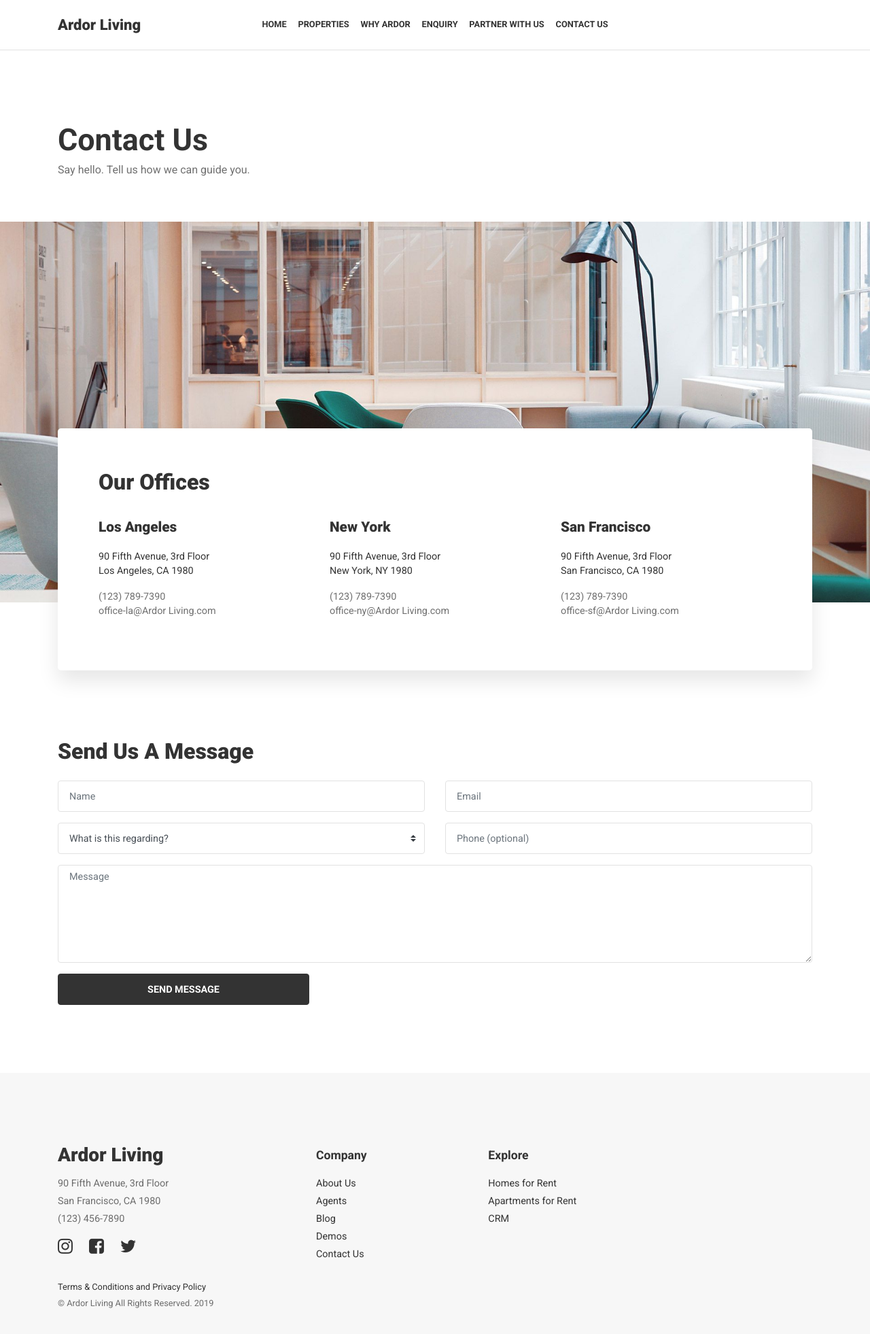
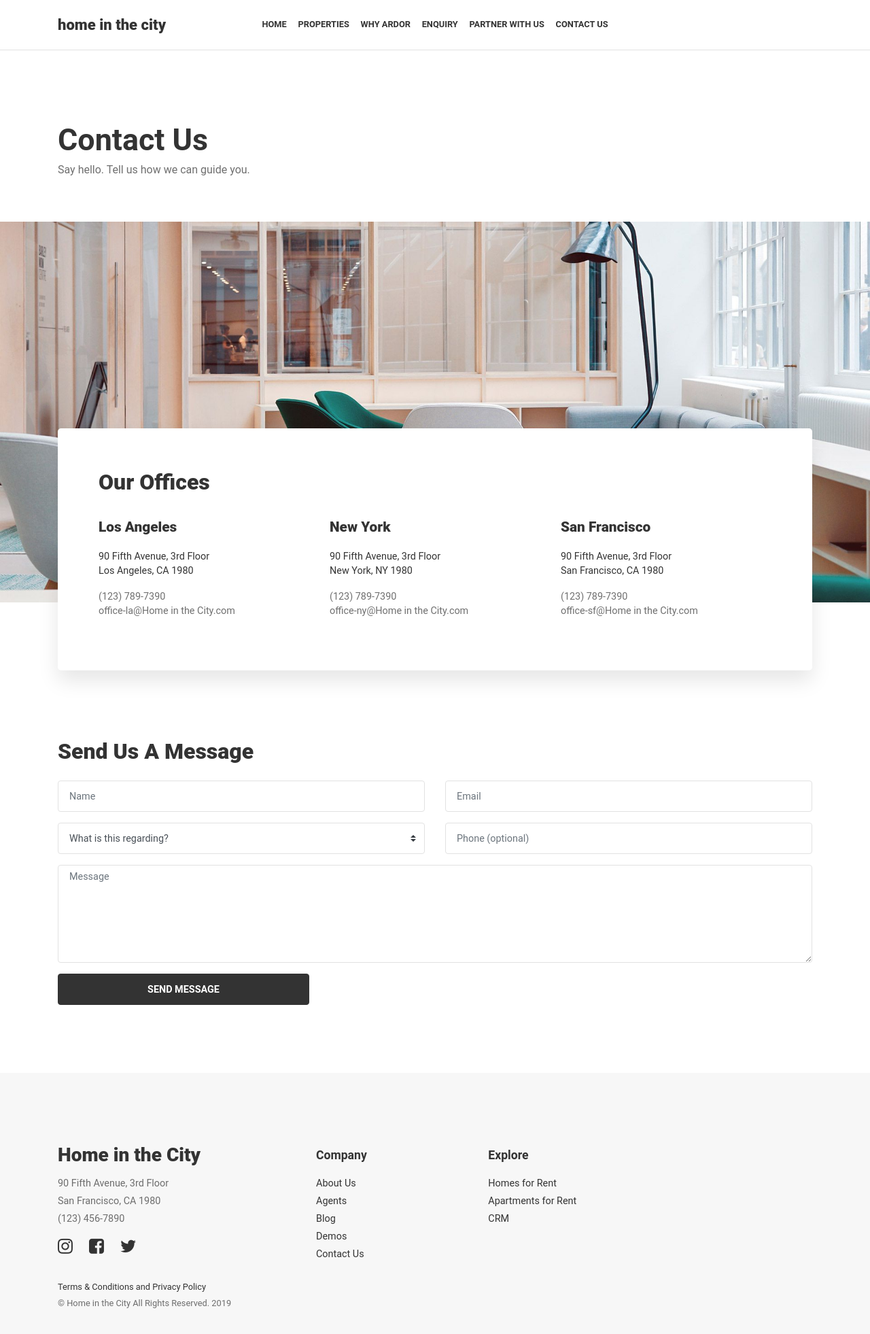
Before and after one commit to kinjalNandwana/website-template, a plain HTML site: page contact.html in a window 1280 px wide. Shown: the whole page at 68% size. Drawn offline with Linux system fonts and the light colour scheme; some packages are replaced by stand-ins of ours.

Commit message:
Changed organization name

```diff
--- a/contact.html
+++ b/contact.html
@@ -8,12 +8,12 @@
     <meta name="viewport" content="width=device-width, initial-scale=1">
 
     <link rel="shortcut icon" href="images/favicon.png" type="image/x-icon">
-    <link href="https://fonts.googleapis.com/css?family=Roboto:400,700,900" rel="stylesheet">
+
     <link rel="stylesheet" href="css/bootstrap.min.css">
     <link rel="stylesheet" href="css/font-awesome.min.css">
     <link rel="stylesheet" href="css/style42f6.css?lokas">
 
-    <title>Ardor Living</title>
+    <title>Home in the City</title>
 </head>
 
 <body>
@@ -21,7 +21,7 @@
         <div class="container">
             <div class="row align-items-center">
                 <div class="col-5 col-md-2">
-                    <a href="index.html" class="pxp-logo text-decoration-none">Ardor Living</a>
+                    <a href="index.html" class="pxp-logo text-decoration-none">home in the city</a>
                 </div>
                 <div class="col-2 col-md-8 text-center">
                     <ul class="pxp-nav list-inline">
@@ -95,7 +95,7 @@
                                         <p class="pxp-is-address">90 Fifth Avenue, 3rd Floor<br>Los Angeles, CA 1980</p>
                                         <p>
                                             <a href="#">(123) 789-7390</a><br>
-                                            <a href="#">office-la@Ardor Living.com</a>
+                                            <a href="#">office-la@Home in the City.com</a>
                                         </p>
                                     </div>
                                 </div>
@@ -105,7 +105,7 @@
                                         <p class="pxp-is-address">90 Fifth Avenue, 3rd Floor<br>New York, NY 1980</p>
                                         <p>
                                             <a href="#">(123) 789-7390</a><br>
-                                            <a href="#">office-ny@Ardor Living.com</a>
+                                            <a href="#">office-ny@Home in the City.com</a>
                                         </p>
                                     </div>
                                 </div>
@@ -116,7 +116,7 @@
                                         </p>
                                         <p>
                                             <a href="#">(123) 789-7390</a><br>
-                                            <a href="#">office-sf@Ardor Living.com</a>
+                                            <a href="#">office-sf@Home in the City.com</a>
                                         </p>
                                     </div>
                                 </div>
@@ -181,7 +181,7 @@
         <div class="container">
             <div class="row">
                 <div class="col-sm-12 col-lg-4">
-                    <div class="pxp-footer-logo">Ardor Living</div>
+                    <div class="pxp-footer-logo">Home in the City</div>
                     <div class="pxp-footer-address mt-2">
                         90 Fifth Avenue, 3rd Floor<br>
                         San Francisco, CA 1980<br>
@@ -229,7 +229,7 @@
 
             <div class="pxp-footer-bottom mt-2">
                 <div><a href="#">Terms & Conditions</a> and <a href="#">Privacy Policy</a></div>
-                <div class="pxp-footer-copyright">&copy; Ardor Living All Rights Reserved. 2019</div>
+                <div class="pxp-footer-copyright">&copy; Home in the City All Rights Reserved. 2019</div>
             </div>
         </div>
     </div>
```
Also changed, not shown: index.html (+8 -8 lines), properties.html (+3 -3 lines), single-post.html (+5 -5 lines), single-property.html (+5 -5 lines), submit-property.html (+4 -4 lines).
